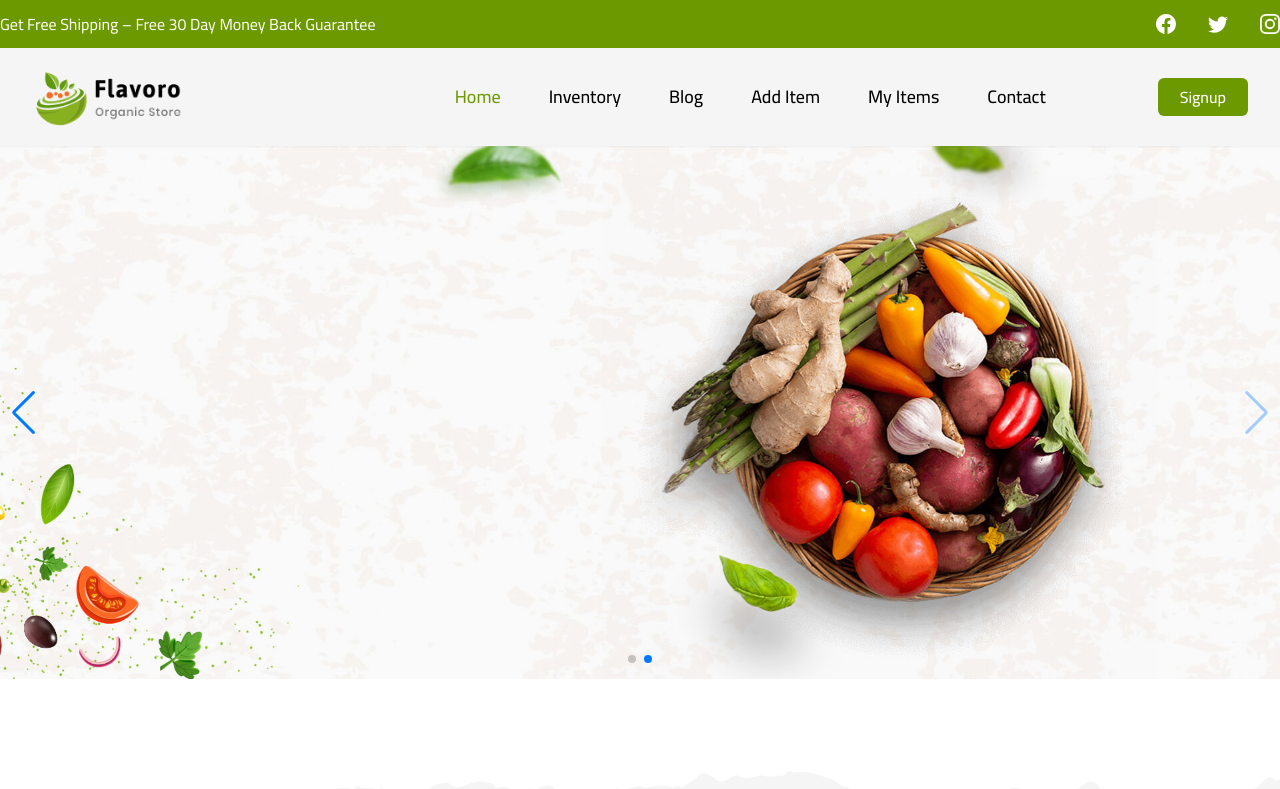
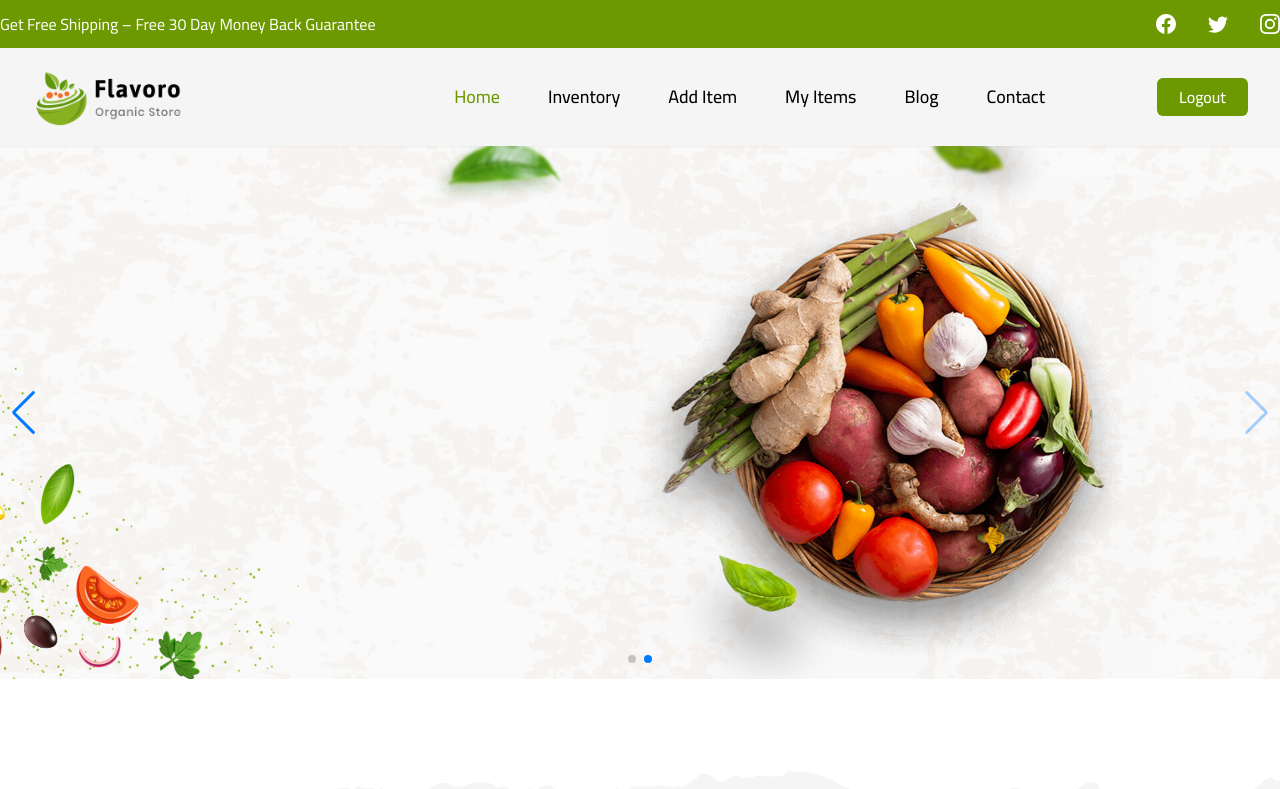
Before and after one commit to AyonJD/assignment-11-flavoro-warhouse, a React (Create React App) app: page /login in a window 1280 px wide. Shown: the top 789 px of the page. Built offline with nearby package versions, Linux system fonts and the light colour scheme; no server answers; sample sign-in values are in the browser's storage.

Commit message:
Navbar conditionally render done

```diff
--- a/src/App.js
+++ b/src/App.js
@@ -9,6 +9,8 @@ import Footer from './Components/Shared/Footer/Footer';
 import { ToastContainer } from 'react-toastify';
 import Login from './Components/Login/Login';
 import Register from './Components/Register/Register';
+import RequiredAuth from './Components/RequiredAuth/RequiredAuth';
+import MyItems from './Components/MyItems/MyItems';
 
 
 function App() {
@@ -17,9 +19,26 @@ function App() {
       <Navbar></Navbar>
       <Routes>
         <Route path='/' element={<Home></Home>}></Route>
-        <Route path='/inventory' element={<Inventory></Inventory>}></Route>
-        <Route path='/add-item' element={<AddNewItem></AddNewItem>}></Route>
-        <Route path='/inventory/:id' element={<UpdateProduct></UpdateProduct>}></Route>
+        <Route path='/inventory' element={
+          <RequiredAuth>
+            <Inventory></Inventory>
+          </RequiredAuth>
+        }></Route>
+        <Route path='/add-item' element={
+          <RequiredAuth>
+            <AddNewItem></AddNewItem>
+          </RequiredAuth>
+        }></Route>
+        <Route path='/inventory/:id' element={
+          <RequiredAuth>
+            <UpdateProduct></UpdateProduct>
+          </RequiredAuth>
+        }></Route>
+        <Route path='/my-items' element={
+          <RequiredAuth>
+            <MyItems></MyItems>
+          </RequiredAuth>
+        }></Route>
         <Route path='/login' element={<Login></Login>}></Route>
         <Route path='/register' element={<Register></Register>}></Route>
       </Routes>
--- /dev/null
+++ b/src/Components/MyItems/MyItems.js
@@ -0,0 +1,11 @@
+import React from 'react';
+
+const MyItems = () => {
+    return (
+        <div>
+            <h1>Addeded Items</h1>
+        </div>
+    );
+};
+
+export default MyItems;
--- /dev/null
+++ b/src/Components/RequiredAuth/RequiredAuth.js
@@ -0,0 +1,15 @@
+import React from 'react';
+import { useAuthState } from 'react-firebase-hooks/auth';
+import { Navigate, useLocation } from 'react-router-dom';
+import auth from '../../firebase.init';
+
+const RequiredAuth = ({ children }) => {
+    const location = useLocation();
+    const [user] = useAuthState(auth);
+    if (!user) {
+        return <Navigate to="/login" state={{ from: location }} replace />;
+    }
+    return children;
+};
+
+export default RequiredAuth;
--- a/src/Components/Shared/Navbar/Navbar.js
+++ b/src/Components/Shared/Navbar/Navbar.js
@@ -4,10 +4,26 @@ import CustomLink from '../../CustomLink/CustomLink';
 import logo from '../../../Assets/Images/logo.png'
 import { Link, useNavigate } from 'react-router-dom';
 import { BsFacebook, BsTwitter, BsInstagram } from 'react-icons/bs';
+import { useAuthState } from 'react-firebase-hooks/auth';
+import auth from '../../../firebase.init';
+import { signOut } from 'firebase/auth';
+import { toast } from 'react-toastify';
 
 const Navbar = () => {
     const [isOpen, setIsOpen] = useState(false);
+    const user = useAuthState(auth)
+    console.log(user);
     const navigate = useNavigate();
+    //Signout------->
+    const handleSignOut = () => {
+        signOut(auth)
+            .then(() => {
+                toast.success("Log Out successful", {
+                    toastId: "signOutSuccess"
+                });
+                navigate('/login');
+            })
+    }
     return (
         <div className=' sticky top-0 z-50 shadow-sm'>
             <div className="bg-[#6D9900] hidden md:block">
@@ -43,18 +59,14 @@ const Navbar = () => {
                                         Home
                                     </CustomLink>
 
+                                    {
+                                        user[0] && (
+                                            <>
                                                 <CustomLink
                                                     to="/inventory"
                                                     className="nav-btn px-3 py-2 rounded-md text-sm font-medium"
                                                 >
                                                     Inventory
-                                    </CustomLink>
-
-                                    <CustomLink
-                                        to="/blog"
-                                        className="nav-btn px-3 py-2 rounded-md text-sm font-medium"
-                                    >
-                                        Blog
                                                 </CustomLink>
 
                                                 <CustomLink
@@ -70,6 +82,17 @@ const Navbar = () => {
                                                 >
                                                     My Items
                                                 </CustomLink>
+                                            </>
+                                        )
+                                    }
+
+                                    <CustomLink
+                                        to="/blog"
+                                        className="nav-btn px-3 py-2 rounded-md text-sm font-medium"
+                                    >
+                                        Blog
+                                    </CustomLink>
+
                                     <CustomLink
                                         to="contact-us"
                                         className="nav-btn px-3 py-2 rounded-md text-sm font-medium"
@@ -77,11 +100,15 @@ const Navbar = () => {
                                         Contact
                                     </CustomLink>
                                 </div>
-                                <button onClick={() => navigate('/register')} className='md:ml-24 text-white bg-[#6D9900] border-2 border-transparent hover:border-2 hover:border-[#6D9900] hover:bg-transparent hover:text-[#6D9900] transition-all transition-duration:150ms font-medium hover:font-medium px-5 py-1 rounded-md'>Signup</button>
+                                {
+                                    user[0] ? <button onClick={handleSignOut} className='md:ml-24 text-white bg-[#6D9900] border-2 border-transparent hover:border-2 hover:border-[#6D9900] hover:bg-transparent hover:text-[#6D9900] transition-all transition-duration:150ms font-medium hover:font-medium px-5 py-1 rounded-md'>Logout</button> : <button onClick={() => navigate('/login')} className='md:ml-24 text-white bg-[#6D9900] border-2 border-transparent hover:border-2 hover:border-[#6D9900] hover:bg-transparent hover:text-[#6D9900] transition-all transition-duration:150ms font-medium hover:font-medium px-5 py-1 rounded-md'>Login</button>
+                                }
                             </div>
                         </div>
                         <div className="-mr-2 flex md:hidden">
-                            <button className='md:ml-24 text-sm md:hidden block text-white bg-[#6D9900] border-2 border-transparent hover:border-2 hover:border-[#6D9900] hover:bg-transparent hover:text-[#6D9900] transition-all transition-duration:150ms font-medium hover:font-medium px-3 py-1 rounded-md'>Signup</button>
+                            {
+                                user[0] ? <button onClick={handleSignOut} className='md:ml-24 text-sm md:hidden block text-white bg-[#6D9900] border-2 border-transparent hover:border-2 hover:border-[#6D9900] hover:bg-transparent hover:text-[#6D9900] transition-all transition-duration:150ms font-medium hover:font-medium px-3 py-1 rounded-md'>Logout</button> : <button onClick={() => navigate('/login')} className='md:ml-24 text-sm md:hidden block text-white bg-[#6D9900] border-2 border-transparent hover:border-2 hover:border-[#6D9900] hover:bg-transparent hover:text-[#6D9900] transition-all transition-duration:150ms font-medium hover:font-medium px-3 py-1 rounded-md'>Login</button>
+                            }
                             <button
                                 onClick={() => setIsOpen(!isOpen)}
                                 type="button"
```
Lines whose indentation alone changed are shown as unchanged.
